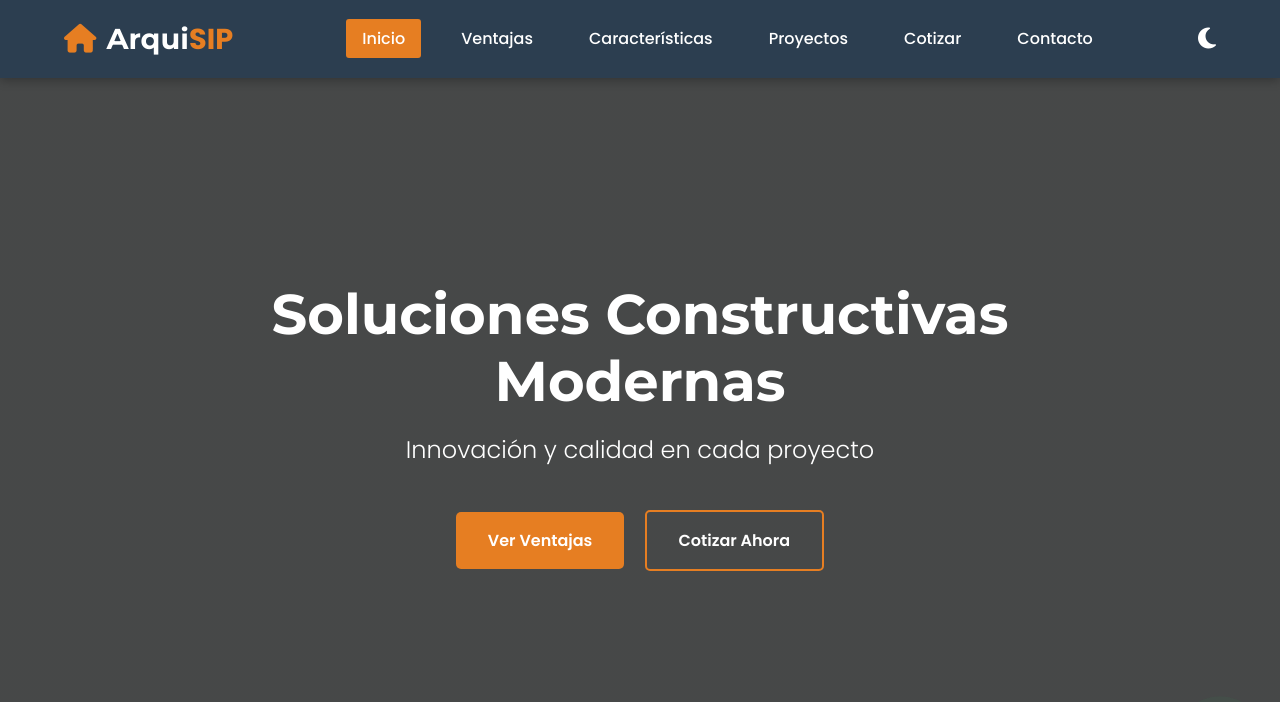
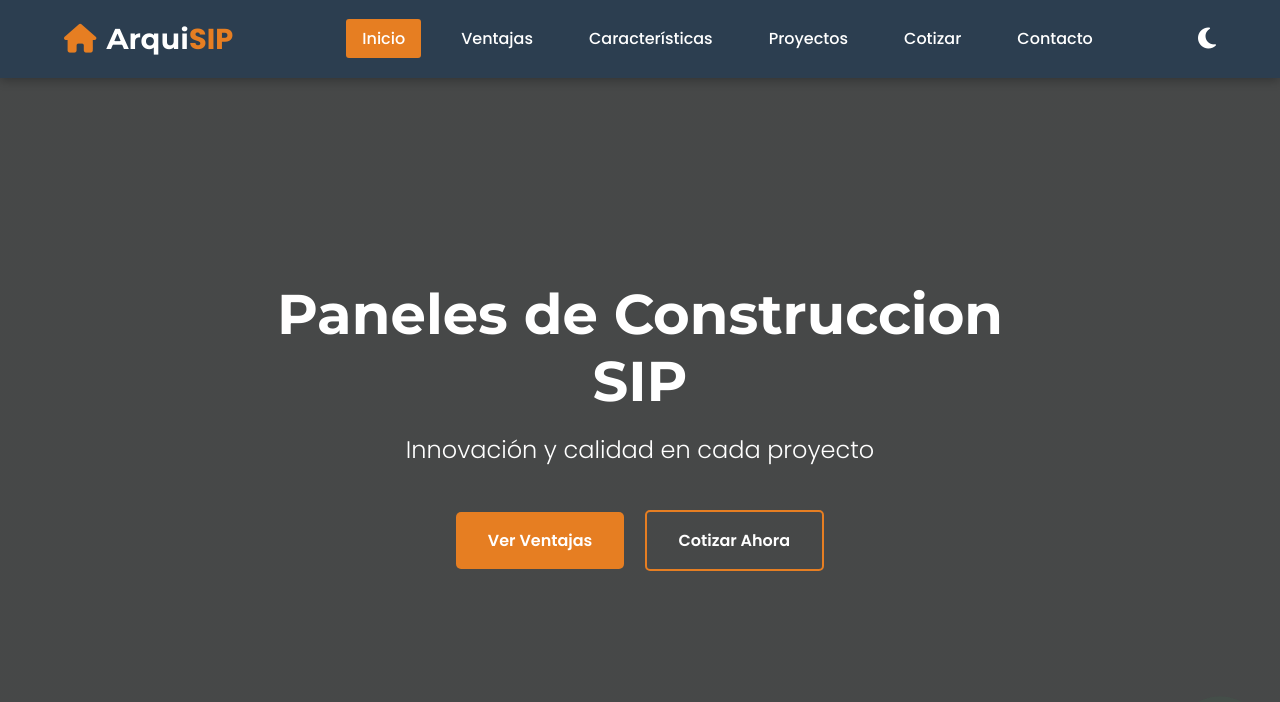
Before and after one commit to BGM707/ARQUISIP, a plain HTML site: page index.html in a window 1280 px wide. Shown: the top 702 px of the page. Drawn offline with nearby package versions, Linux system fonts and the light colour scheme.

Commit message:
Update index.html

```diff
--- a/index.html
+++ b/index.html
@@ -3,7 +3,7 @@
 <head>
     <meta charset="UTF-8">
     <meta name="viewport" content="width=device-width, initial-scale=1.0">
-    <title>ArquiSIP - Soluciones Constructivas Modernas</title>
+    <title>Bio Bio - Los Anegeles - Paneles de construccion SIP auto-armables</title>
     <!-- Google Fonts -->
     <link rel="preconnect" href="https://fonts.googleapis.com">
     <link rel="preconnect" href="https://fonts.gstatic.com" crossorigin>
@@ -45,7 +45,7 @@
     <!-- Hero Section -->
     <section class="hero" id="inicio">
         <div class="hero-content">
-            <h1>Soluciones Constructivas Modernas</h1>
+            <h1>Paneles de Construccion SIP </h1>
             <h2>Innovación y calidad en cada proyecto</h2>
             <a href="#ventajas" class="btn">Ver Ventajas</a>
             <a href="#cotizar" class="btn btn-outline">Cotizar Ahora</a>
```
